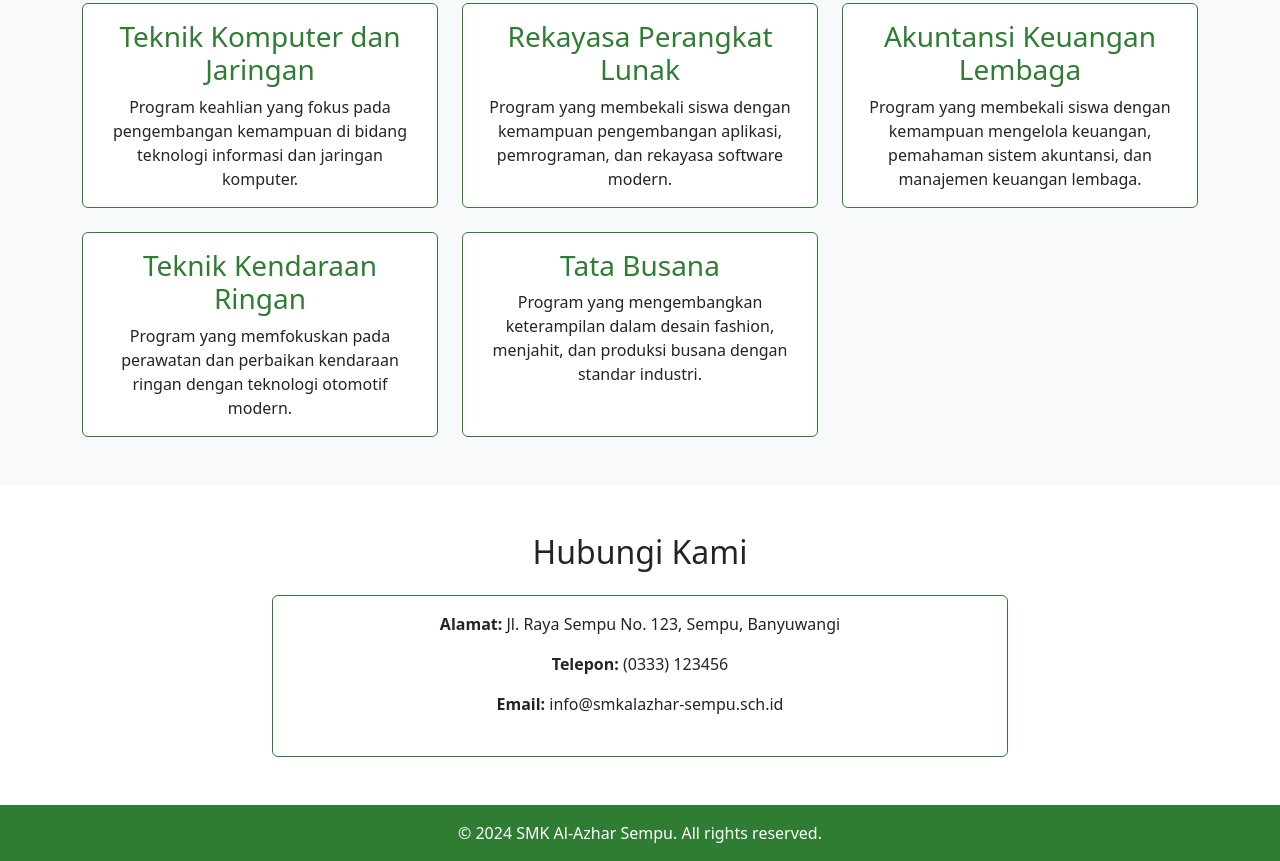
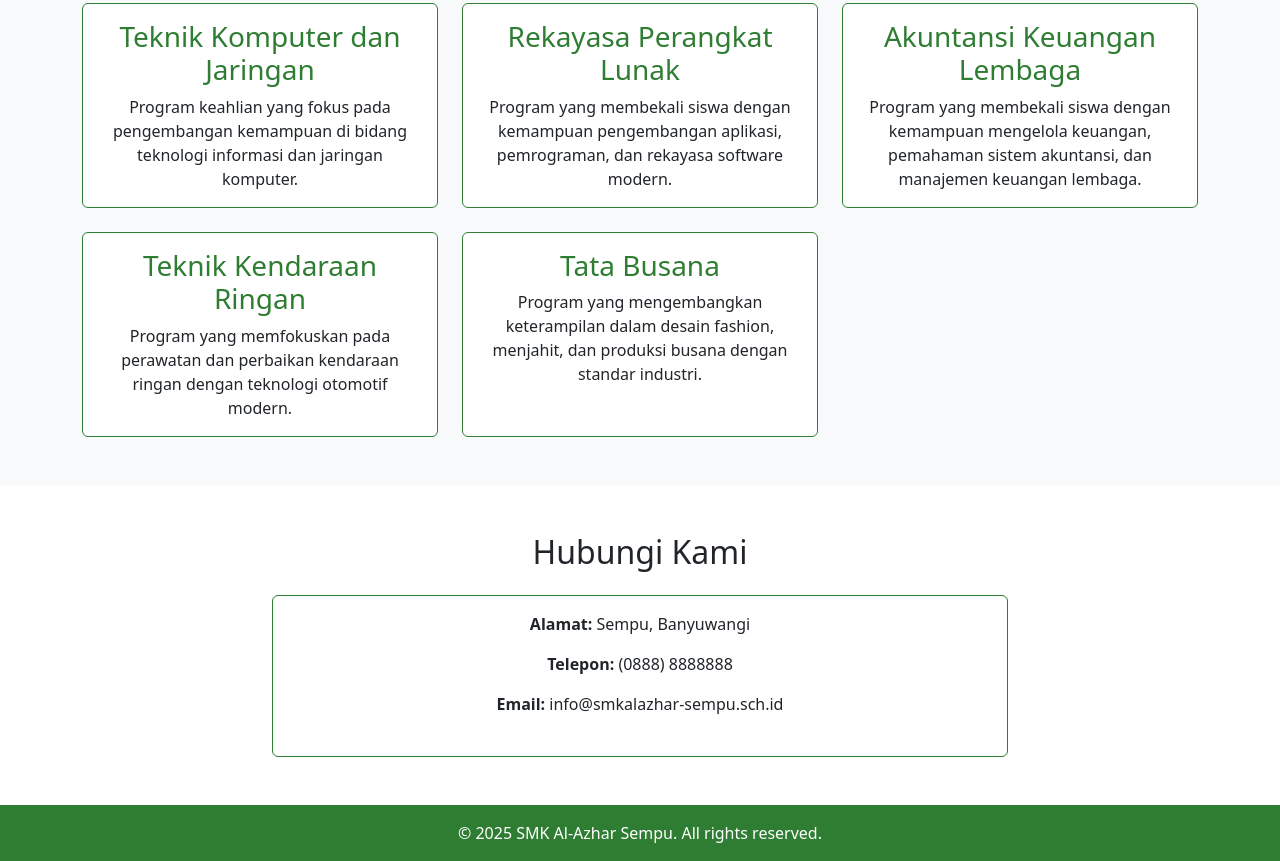
Before and after one commit to muktiaji13/Tugas1, a plain HTML site: page index.html in a window 1280 px wide. Shown: the part 831-1692 px from the top of the page. Drawn offline with nearby package versions, Linux system fonts and the light colour scheme.

Commit message:
Update index.html

```diff
--- a/index.html
+++ b/index.html
@@ -177,8 +177,8 @@
             <div class="card border-success">
               <div class="card-body">
                 <div class="text-center mb-4">
-                  <p><strong>Alamat:</strong> Jl. Raya Sempu No. 123, Sempu, Banyuwangi</p>
-                  <p><strong>Telepon:</strong> (0333) 123456</p>
+                  <p><strong>Alamat:</strong> Sempu, Banyuwangi</p>
+                  <p><strong>Telepon:</strong> (0888) 8888888</p>
                   <p><strong>Email:</strong> info@smkalazhar-sempu.sch.id</p>
                 </div>
               </div>
@@ -191,7 +191,7 @@
     <!-- Footer -->
     <footer class="bg-success text-white text-center py-3">
       <div class="container">
-        <p class="mb-0">&copy; 2024 SMK Al-Azhar Sempu. All rights reserved.</p>
+        <p class="mb-0">&copy; 2025 SMK Al-Azhar Sempu. All rights reserved.</p>
       </div>
     </footer>
 
```
